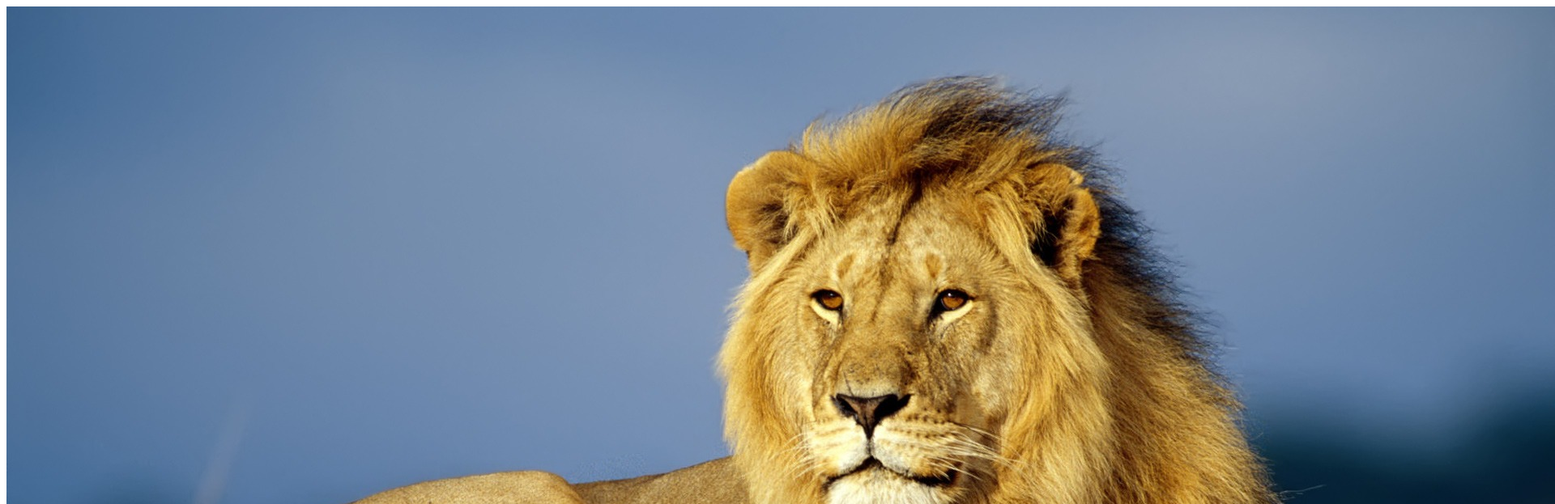
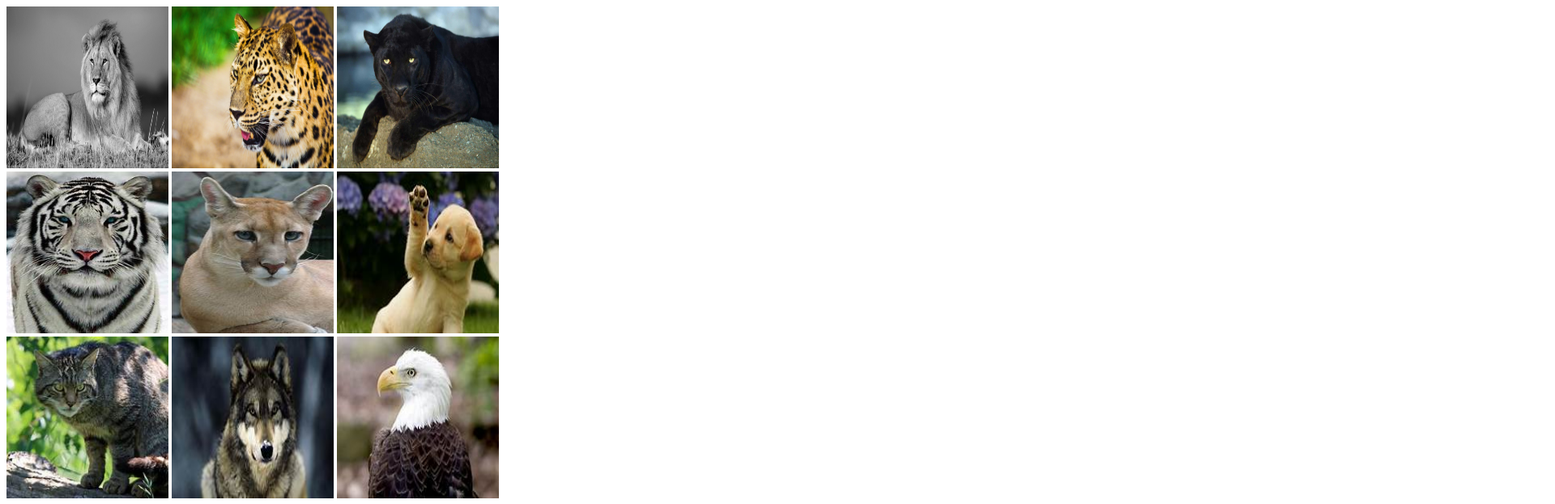
Before and after one commit to gereltsogt123/test, a plain HTML site: page index.html in a window 1280 px wide. Shown: the top 623 px of the page at 81% size, 1920 px wide, since content can reach past the window. Drawn offline with Linux system fonts and the light colour scheme.

Commit message:
daalgavar

```diff
--- a/index.html
+++ b/index.html
@@ -5,9 +5,25 @@
     <meta http-equiv="X-UA-Compatible" content="IE=edge" />
     <meta name="viewport" content="width=device-width, initial-scale=1.0" />
     <title>Document</title>
-    <link rel="stylesheet" href="style.css" />
+    <link rel="stylesheet" href="./style.css" />
   </head>
   <body>
-    <div><img src="./zurag/1.jpeg" alt="" /></div>
+    <div class="page">
+      <div class="zurag1">
+        <img class="z1" src="./zurag/1.jpeg" alt="" />
+        <img src="./zurag/2.jpeg" alt="" />
+        <img src="./zurag/3.jpeg" alt="" />
+      </div>
+      <div class="zurag2">
+        <img src="./zurag/4.jpeg" alt="" />
+        <img src="./zurag/5.jpeg" alt="" />
+        <img src="./zurag/6.jpeg" alt="" />
+      </div>
+      <div class="zurag3">
+        <img src="./zurag/7.jpeg" alt="" />
+        <img src="./zurag/8.jpeg" alt="" />
+        <img src="./zurag/9.jpeg" alt="" />
+      </div>
+    </div>
   </body>
 </html>
--- a/style.css
+++ b/style.css
@@ -0,0 +1,25 @@
+.pageg {
+  display: flex;
+  width: 600px;
+  height: 600px;
+}
+.zurag1 img {
+  width: 200px;
+  height: 200px;
+}
+.zurag2 img {
+  width: 200px;
+  height: 200px;
+}
+.zurag3 img {
+  width: 200px;
+  height: 200px;
+}
+.z1 {
+  cursor: pointer;
+  filter: grayscale(100%);
+  transition: filter 1s ease-in-out;
+}
+.z1:hover {
+  filter: none;
+}
```
Also changed, not shown: zurag/2.jpeg (added), zurag/3.jpeg (added), zurag/4.jpeg (added), zurag/5.jpeg (added), zurag/6.jpeg (added), zurag/7.jpeg (added), zurag/8.jpeg (added), zurag/9.jpeg (added).
